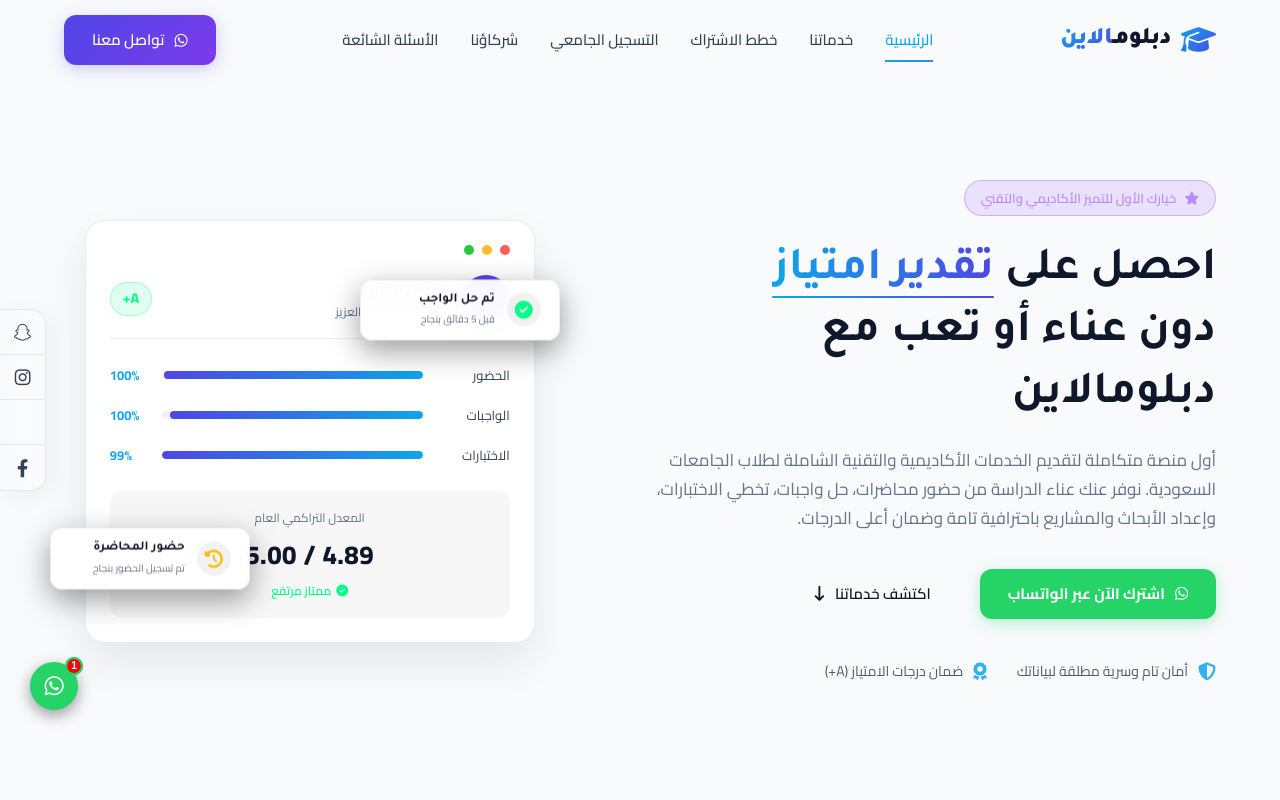
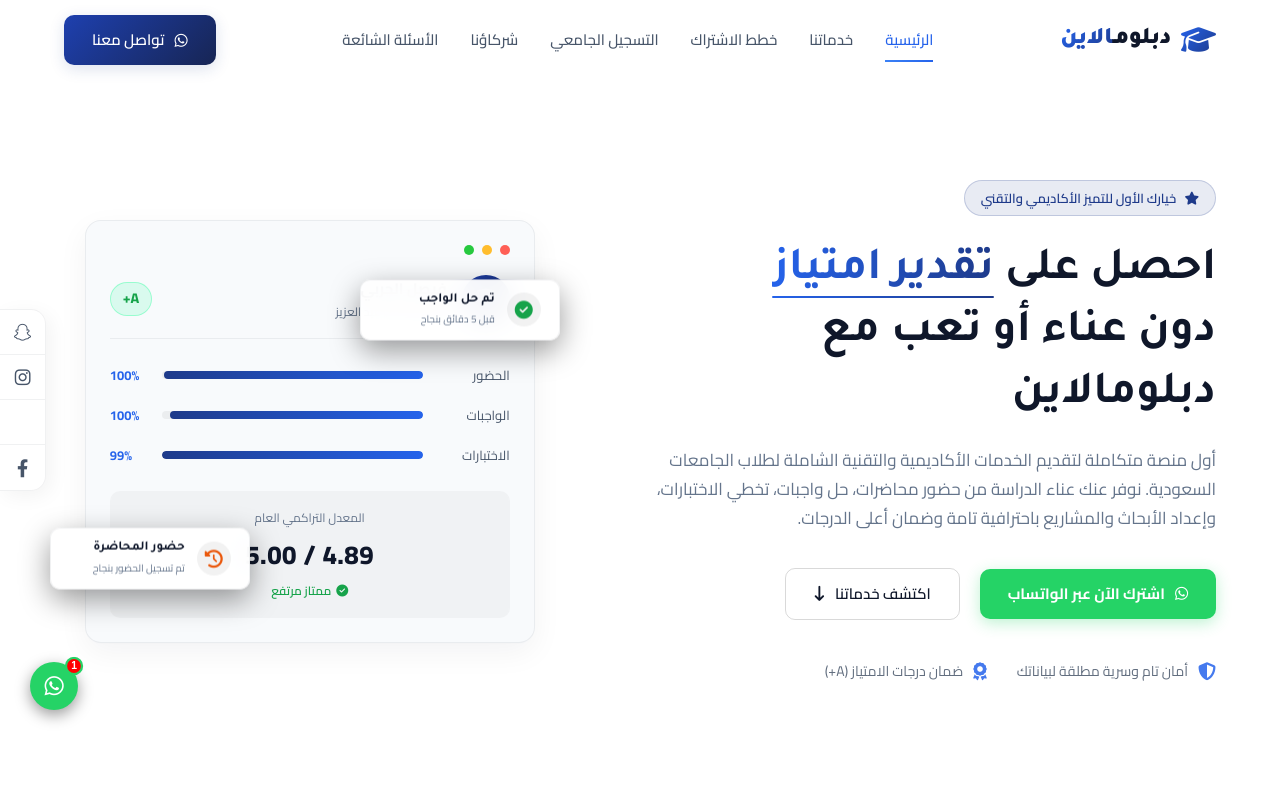
Before and after one commit to zyrozyro98/Moge, a plain HTML site: page index.html in a window 1280 px wide. Shown: the top 800 px of the page. Drawn offline with Linux system fonts and the light colour scheme.

Commit message:
refactor: Overhaul theme colors to a professional Royal Navy and Gold aesthetic

```diff
--- a/style.css
+++ b/style.css
@@ -6,31 +6,31 @@
 
 /* 1. Core Variables & Design System */
 :root {
-    --bg-dark-deep: #f8fafc;
-    --bg-dark-card: rgba(255, 255, 255, 0.9);
-    --bg-dark-nav: rgba(255, 255, 255, 0.95);
-    --primary: #4f46e5;
-    --primary-gradient: linear-gradient(135deg, #4f46e5 0%, #7c3aed 100%);
-    --primary-glow: rgba(79, 70, 229, 0.25);
-    --secondary: #0ea5e9;
-    --secondary-gradient: linear-gradient(135deg, #0ea5e9 0%, #3b82f6 100%);
-    --secondary-glow: rgba(14, 165, 233, 0.25);
-    --gold: #f59e0b;
-    --gold-gradient: linear-gradient(135deg, #f59e0b 0%, #ea580c 100%);
-    --gold-glow: rgba(245, 158, 11, 0.25);
-    --text-white: #0f172a;
-    --text-light: #334155;
-    --text-muted: #64748b;
-    --text-success: #00ff88;
-    --text-warning: #ffb800;
-    --border-color: rgba(15, 23, 42, 0.08);
-    --border-color-hover: rgba(79, 70, 229, 0.3);
-    --radius-xl: 30px;
-    --radius-lg: 20px;
-    --radius-md: 12px;
-    --radius-sm: 8px;
-    --shadow-premium: 0 20px 40px rgba(15, 23, 42, 0.08);
-    --transition-smooth: all 0.4s cubic-bezier(0.16, 1, 0.3, 1);
+    --bg-dark-deep: #ffffff; /* Pure white background */
+    --bg-dark-card: #f8fafc; /* Very light slate for cards */
+    --bg-dark-nav: rgba(255, 255, 255, 0.98);
+    --primary: #1e3a8a; /* Royal Navy */
+    --primary-gradient: linear-gradient(135deg, #1e40af 0%, #172554 100%);
+    --primary-glow: rgba(30, 58, 138, 0.15);
+    --secondary: #2563eb; /* Trust Blue */
+    --secondary-gradient: linear-gradient(135deg, #3b82f6 0%, #2563eb 100%);
+    --secondary-glow: rgba(37, 99, 235, 0.15);
+    --gold: #d97706; /* VIP Gold */
+    --gold-gradient: linear-gradient(135deg, #f59e0b 0%, #d97706 100%);
+    --gold-glow: rgba(217, 119, 6, 0.15);
+    --text-white: #0f172a; /* Slate 900 for main text */
+    --text-light: #475569; /* Slate 600 for body */
+    --text-muted: #64748b; /* Slate 500 for muted */
+    --text-success: #16a34a; /* Green 600 */
+    --text-warning: #ea580c; /* Orange 600 */
+    --border-color: rgba(15, 23, 42, 0.06);
+    --border-color-hover: rgba(30, 58, 138, 0.2);
+    --radius-xl: 24px;
+    --radius-lg: 16px;
+    --radius-md: 10px;
+    --radius-sm: 6px;
+    --shadow-premium: 0 10px 30px rgba(15, 23, 42, 0.05), 0 1px 3px rgba(15, 23, 42, 0.02);
+    --transition-smooth: all 0.3s ease-in-out;
     --font-cairo: 'Cairo', sans-serif;
     --font-tajawal: 'Tajawal', sans-serif;
 }
@@ -116,7 +116,7 @@ body {
 .loader-spinner {
     width: 50px;
     height: 50px;
-    border: 3px solid rgba(138, 63, 252, 0.1);
+    border: 3px solid rgba(30, 58, 138, 0.1);
     border-radius: 50%;
     border-top-color: var(--primary);
     border-right-color: var(--secondary);
@@ -144,7 +144,7 @@ body {
     position: absolute;
     border-radius: 50%;
     filter: blur(120px);
-    opacity: 0.25;
+    opacity: 0.04; /* Reduced from 0.25 for a super clean light mode aesthetic */
     animation: rotateGlow 25s infinite alternate ease-in-out;
 }
 
@@ -236,7 +236,7 @@ h1, h2, h3, h4, h5, h6 {
 
 .btn-outline {
     background: transparent;
-    border: 1px solid rgba(255, 255, 255, 0.15);
+    border: 1px solid rgba(0, 0, 0, 0.15); /* Visible border for light mode */
     color: var(--text-white);
 }
 
@@ -432,9 +432,9 @@ h1, h2, h3, h4, h5, h6 {
     display: inline-flex;
     align-items: center;
     gap: 8px;
-    background: rgba(138, 63, 252, 0.12);
-    border: 1px solid rgba(138, 63, 252, 0.3);
-    color: #b78dfd;
+    background: rgba(30, 58, 138, 0.1);
+    border: 1px solid rgba(30, 58, 138, 0.2);
+    color: var(--primary);
     padding: 6px 16px;
     border-radius: 50px;
     font-size: 13px;
```
